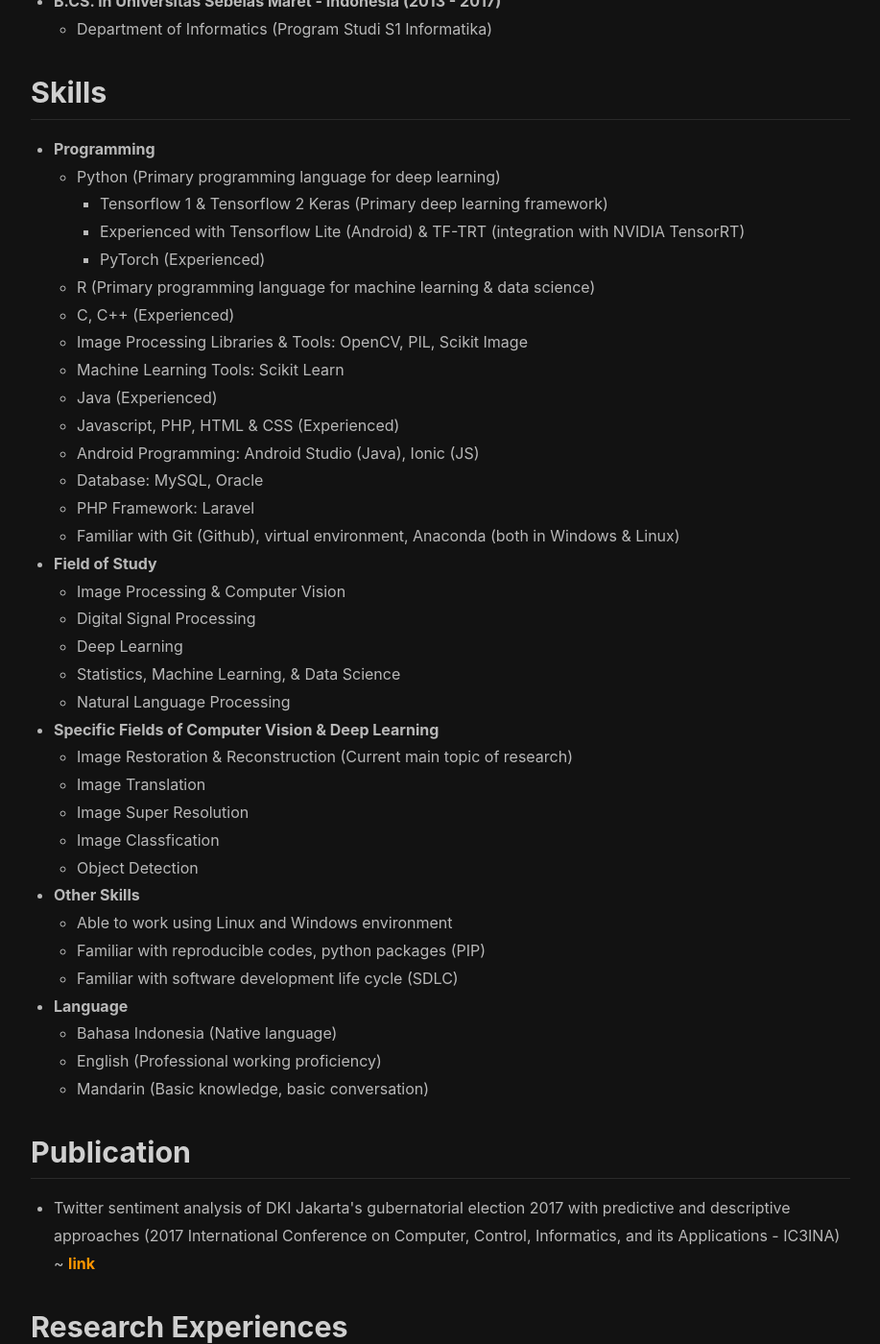
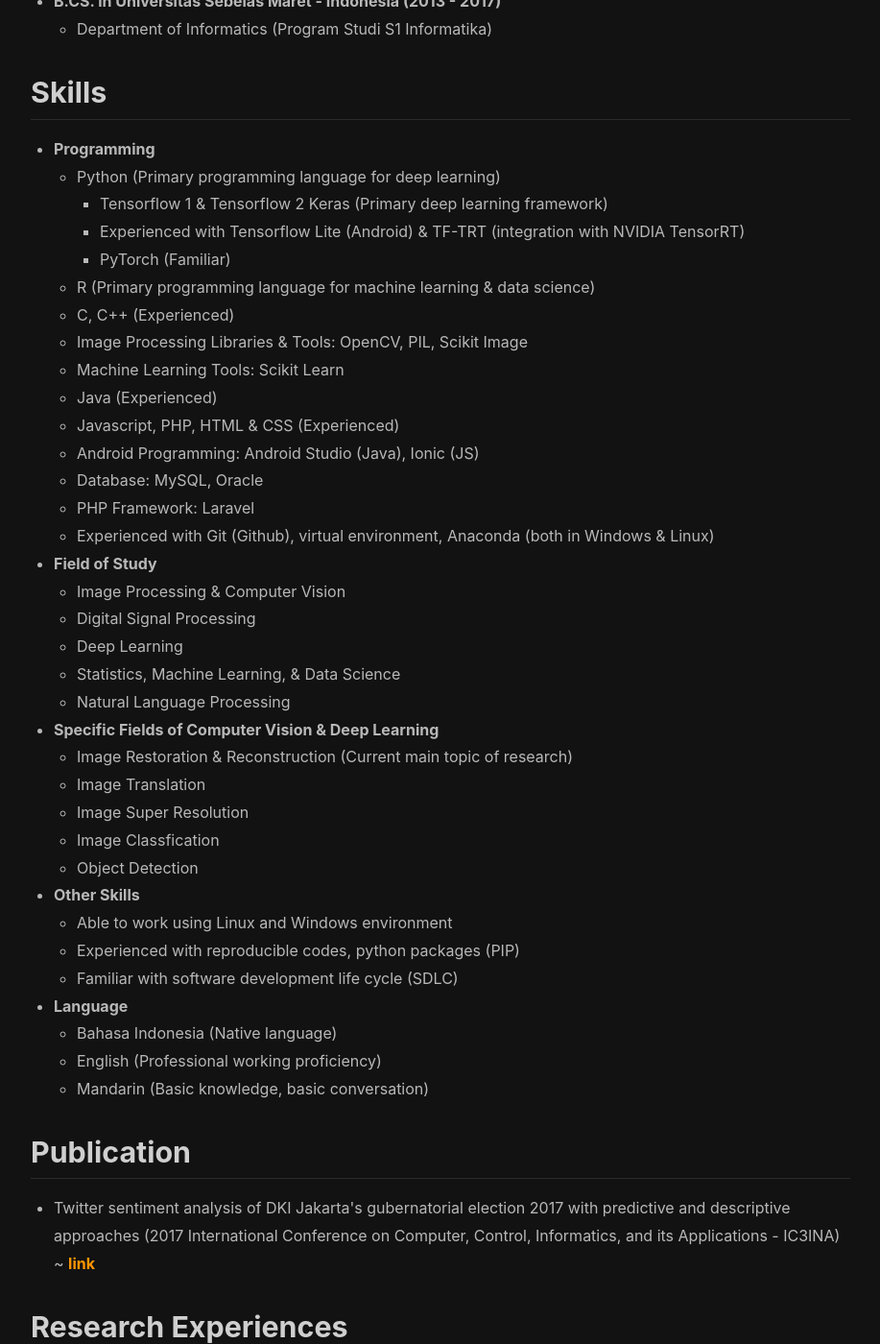
Before and after one commit to kuroipearls/kuroipearls.github.io, a Jekyll site: the page built from index.html, in a window 1280 px wide and 1400 px high, scrolled down 657 px. Shown: the whole window at 96% size, without its empty margins (181-1098 px from the left). Built offline with Jekyll 4.4.1, drawn with Linux system fonts in a browser that asks for light colours; nearby versions of some CDN libraries; the list of posts is cut into pages by our own code.

Commit message:
Fix some info

```diff
--- a/index.html
+++ b/index.html
@@ -39,7 +39,7 @@
 		<li>Android Programming: Android Studio (Java), Ionic (JS)</li>
 		<li>Database: MySQL, Oracle</li>
 		<li>PHP Framework: Laravel</li>
-		<li>Familiar with Git (Github), virtual environment, Anaconda (both in Windows & Linux)</li>
+		<li>Experienced with Git (Github), virtual environment, Anaconda (both in Windows & Linux)</li>
 	</ul>
 	<li><b>Field of Study</b></li>
 	<ul>
@@ -60,7 +60,7 @@
 	<li><b>Other Skills</b></li>
 	<ul>
 		<li>Able to work using Linux and Windows environment</li>
-		<li>Familiar with reproducible codes, python packages (PIP)</li>
+		<li>Experienced with reproducible codes, python packages (PIP)</li>
 		<li>Familiar with software development life cycle (SDLC)</li>
 	</ul>
 	<li><b>Language</b></li>
```
Also changed, not shown: other parts of index.html (+1 -1 lines).
